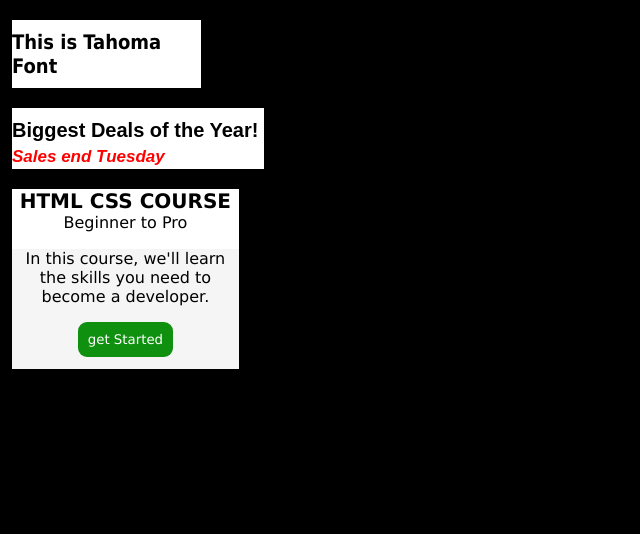
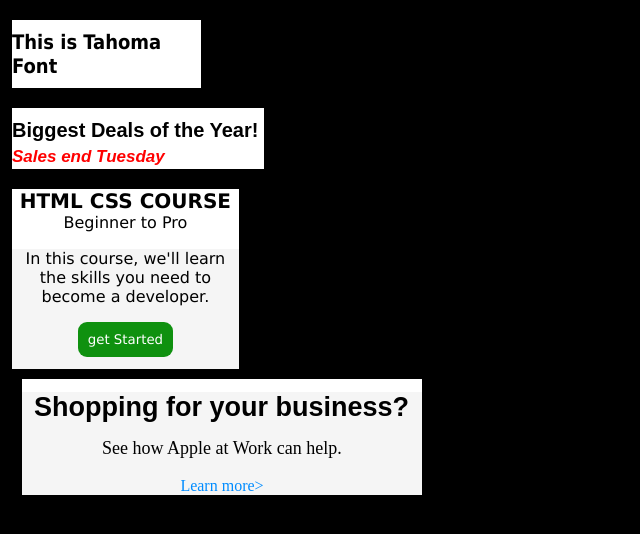
Before and after one commit to uwinezagloria/HTML-CSS, a plain HTML site: page text.html in a window 1280 px wide. Shown: the whole page, without its empty margins (0-640 px from the left). Drawn offline with Linux system fonts and the light colour scheme.

Commit message:
text styles exercies

```diff
--- a/text.html
+++ b/text.html
@@ -60,6 +60,34 @@ line-height: 25px;
         text-align: center;
         padding:10px
     }
+    .shopping{
+        background-color: white;
+    width: 400px;
+    height: 30%;
+    margin:10px;
+    padding-top: 1px;
+    }
+    .shop{
+        background-color:whitesmoke;
+      margin-top: -15px;
+
+    }
+    .bss{
+        font-size: 27px;
+        font-family: Arial;
+        font-weight: bolder;
+        margin-left: 12px;
+    }
+    .apple{
+        font-size: 18px;
+        margin-top: -12px;
+        margin-left: 80px;
+    }
+    .learn{
+        color: rgb(0, 140, 255);
+        text-align: center;
+
+    }
     </style>
 </head>
 <body>
@@ -73,6 +101,16 @@ line-height: 25px;
             <p class="content">In this course&#44; we'll learn the skills you need to become a developer.</p>
             <button class="started">get Started</button>
         </div>
+    </div>
+    <div class="shopping">
+
+            <div class="shop">
+                <p class="bss">Shopping for your business&#63;</p>
+            <p class="apple">See how Apple at Work can help&#46;</p>
+            <p class="learn">Learn more&gt;</p>
+            </div>
+
+
 
     </div>
 </body>
```
Also changed, not shown: index.html (deleted, +0 -15 lines).
